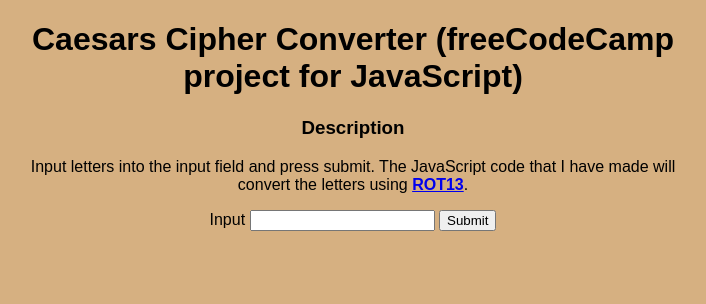
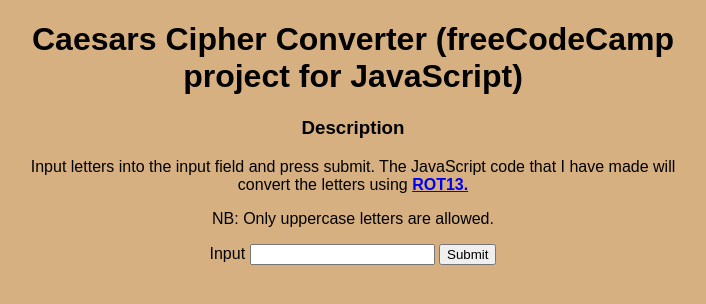
Before and after one commit to bjbogithub/caesars_cipher, a plain HTML site: page index.html in a window 1280 px wide. Shown: the whole page, without its empty margins (287-993 px from the left). Drawn offline with Linux system fonts and the light colour scheme.

Commit message:
Update index.html
Liten syntax fiks.

```diff
--- a/index.html
+++ b/index.html
@@ -9,7 +9,9 @@
         <h3>Description</h3>
         <p> <!-- Add an anchor/link to wikipedia in the description-->
             Input letters into the input field and press submit. The JavaScript code that I have
-             made will convert the letters using <strong><a href="https://en.wikipedia.org/wiki/ROT13">ROT13</a></strong>.
+             made will convert the letters using <strong><a href="https://en.wikipedia.org/wiki/ROT13">ROT13.</a></strong></p>
+        <p>
+            NB: Only uppercase letters are allowed.
         </p>
         <form>
             <label for="Input">Input</label>
```
